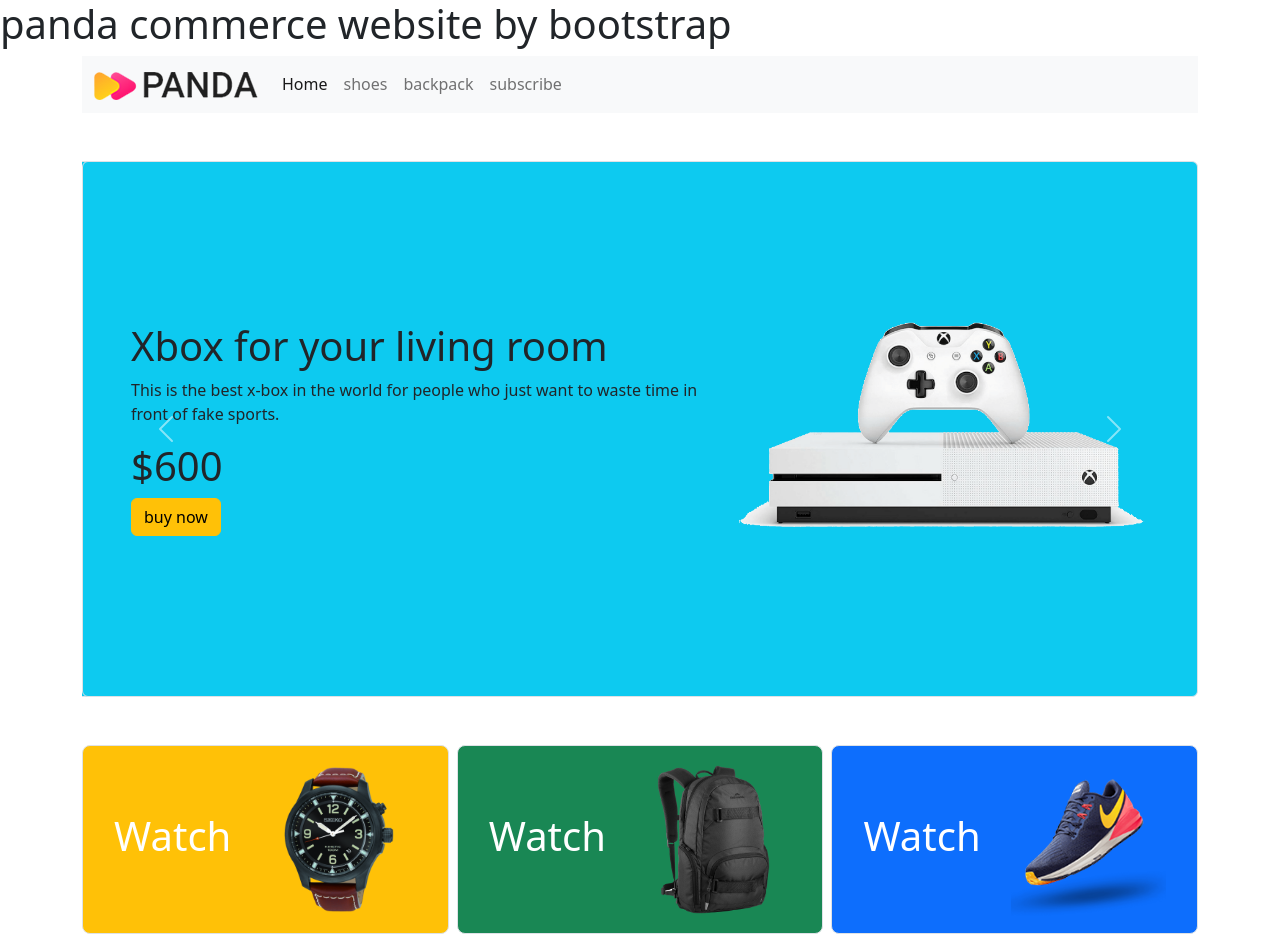
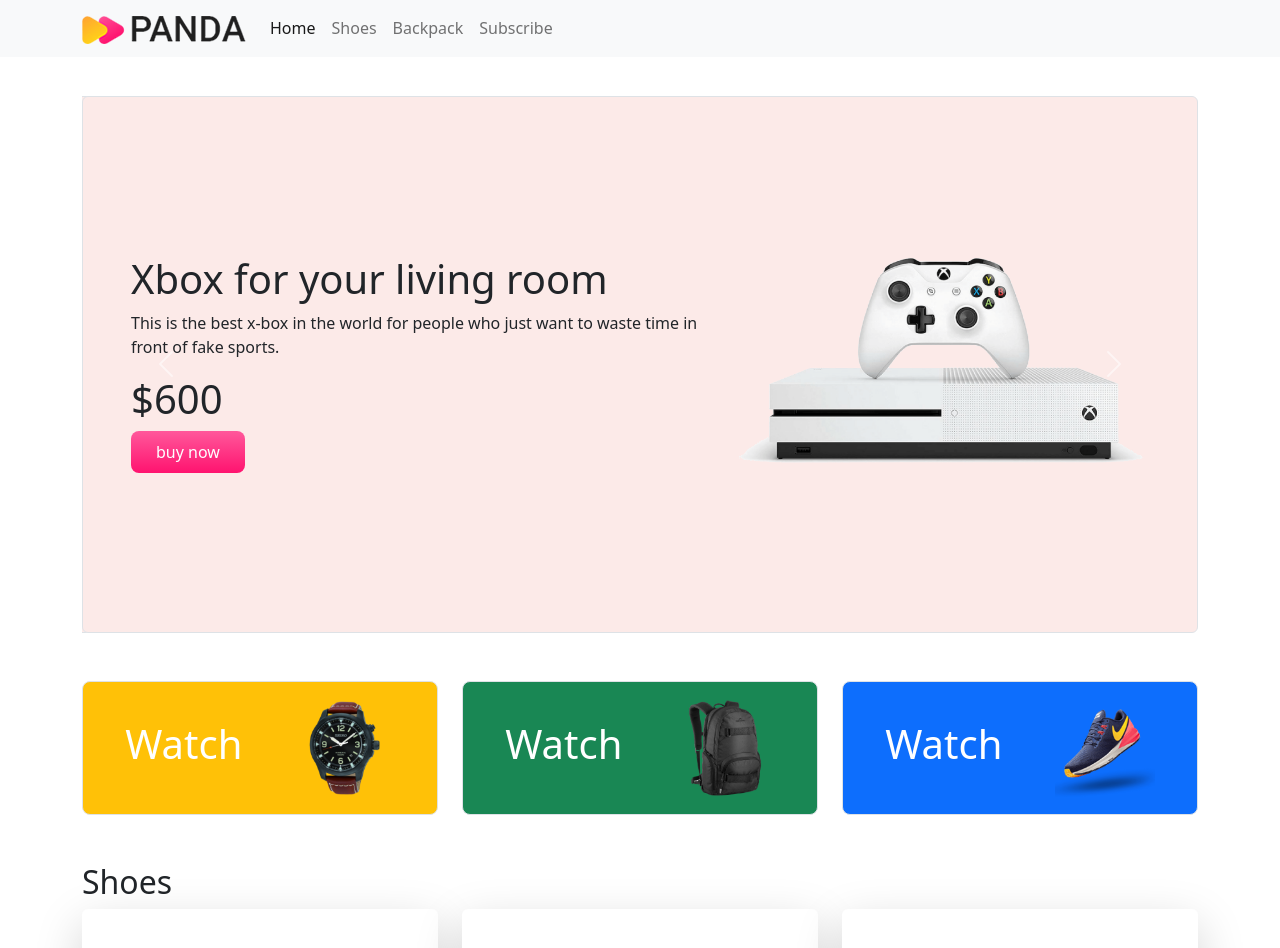
Before and after one commit to farhadpasha/panda-commerce-website-by-bootstrap, a plain HTML site: page index.html in a window 1280 px wide. Shown: the top 948 px of the page. Drawn offline with nearby package versions, Linux system fonts and the light colour scheme.

Commit message:
add custom css

```diff
--- /dev/null
+++ b/css/styles.css
@@ -0,0 +1,16 @@
+.panda-bg-info {
+    background-color: #fceae8;
+}
+
+.categories img {
+    width: 100px;
+}
+
+.panda-btn-buy-now {
+    background-image: linear-gradient(to bottom, #FF589B 0%, #FF136F 100%);
+    color: #fff;
+    border: none;
+    border-radius: 8px;
+    padding: 9px 25px;
+    cursor: pointer;
+}
--- a/index.html
+++ b/index.html
@@ -7,13 +7,16 @@
     <title>make panda commerce by bootstrap</title>
     <link href="https://cdn.jsdelivr.net/npm/bootstrap@5.2.0/dist/css/bootstrap.min.css" rel="stylesheet"
         integrity="sha384-gH2yIJqKdNHPEq0n4Mqa/HGKIhSkIHeL5AyhkYV8i59U5AR6csBvApHHNl/vI1Bx" crossorigin="anonymous">
+    <!-- custom css  -->
+    <link rel="stylesheet" href="css/styles.css">
+
 </head>
 
 <body>
     <h1>panda commerce website by bootstrap</h1>
     <header class="container">
         <!-- navbar start -->
-        <nav class="navbar navbar-expand-lg bg-light">
+        <nav class="navbar navbar-expand-lg fixed-top bg-light">
             <div class="container">
                 <a class="navbar-brand" href="#"> <img src="images/logo.png" alt="">
                 </a>
@@ -28,13 +31,13 @@
                             <a class="nav-link active" aria-current="page" href="#">Home</a>
                         </li>
                         <li class="nav-item">
-                            <a class="nav-link" href="#">shoes</a>
+                            <a class="nav-link" href="#shoes">Shoes</a>
                         </li>
                         <li class="nav-item">
-                            <a class="nav-link" href="#">backpack</a>
+                            <a class="nav-link" href="#backpack">Backpack</a>
                         </li>
                         <li class="nav-item">
-                            <a class="nav-link" href="#">subscribe</a>
+                            <a class="nav-link" href="#subscribe">Subscribe</a>
                         </li>
                     </ul>
 
@@ -47,7 +50,7 @@
         <section class="mt-5">
             <div id="carouselExampleControls" class="carousel slide" data-bs-ride="carousel">
                 <div class="carousel-inner">
-                    <div class="carousel-item active bg-info border rounded p-5">
+                    <div class="carousel-item active panda-bg-info border rounded p-5">
                         <div class="row">
                             <div class="col-lg-7 d-flex align-items-center">
                                 <div class="">
@@ -55,7 +58,7 @@
                                     <p>This is the best headphone in the world for people who just want to waste time in
                                         front of funky world.</p>
                                     <h1>$420</h1>
-                                    <div class="btn btn-warning">buy now</div>
+                                    <div class="btn panda-btn-buy-now">buy now</div>
                                 </div>
                             </div>
                             <div class="col-lg-5">
@@ -63,7 +66,7 @@
                             </div>
                         </div>
                     </div>
-                    <div class="carousel-item active bg-info border rounded p-5">
+                    <div class="carousel-item active panda-bg-info border rounded p-5">
                         <div class="row">
                             <div class="col-lg-7 d-flex align-items-center">
                                 <div class="">
@@ -71,7 +74,7 @@
                                     <p>This is the best tv in the world for people who just want to waste time in front
                                         of tv.</p>
                                     <h1>$1200</h1>
-                                    <div class="btn btn-warning">buy now</div>
+                                    <div class="btn panda-btn-buy-now">buy now</div>
                                 </div>
                             </div>
                             <div class="col-lg-5">
@@ -79,7 +82,7 @@
                             </div>
                         </div>
                     </div>
-                    <div class="carousel-item active bg-info border rounded p-5">
+                    <div class="carousel-item active panda-bg-info border rounded p-5">
                         <div class="row">
                             <div class="col-lg-7 d-flex align-items-center">
                                 <div class="">
@@ -87,7 +90,7 @@
                                     <p>This is the best x-box in the world for people who just want to waste time in
                                         front of fake sports.</p>
                                     <h1>$600</h1>
-                                    <div class="btn btn-warning">buy now</div>
+                                    <div class="btn panda-btn-buy-now">buy now</div>
                                 </div>
                             </div>
                             <div class="col-lg-5">
@@ -115,7 +118,7 @@
         <!-- categories start -->
         <section>
             <div class="container text-center my-5">
-                <div class="row g-2">
+                <div class="row g-4 categories">
 
 
                     <div class="col-lg-4 col-md-6 col-sm-12">
@@ -141,7 +144,7 @@
         </section>
         <!-- categories end -->
         <!-- shoes card start -->
-        <section class="container my-5">
+        <section class="container my-5" id="shoes">
             <h2>Shoes</h2>
             <div class="row row-cols-1 row-cols-md-2 row-cols-lg-3 g-4">
                 <div class="col">
@@ -154,7 +157,7 @@
                                 to additional.</p>
                         </div>
                         <div class="m-3">
-                            <div class="btn btn-warning">Buy Now</div>
+                            <div class="btn panda-btn-buy-now">Buy Now</div>
                         </div>
                     </div>
                 </div>
@@ -168,7 +171,7 @@
                                 content.</p>
                         </div>
                         <div class="m-3">
-                            <div class="btn btn-warning">Buy Now</div>
+                            <div class="btn panda-btn-buy-now">Buy Now</div>
                         </div>
                     </div>
                 </div>
@@ -182,7 +185,7 @@
                                 additional.</p>
                         </div>
                         <div class="m-3">
-                            <div class="btn btn-warning">Buy Now</div>
+                            <div class="btn panda-btn-buy-now">Buy Now</div>
                         </div>
                     </div>
                 </div>
@@ -191,7 +194,7 @@
         </section>
         <!-- shoes card end -->
         <!-- backpack section start -->
-        <section class="container my-5">
+        <section class="container my-5" id="backpack">
             <h2>Backpack</h2>
             <div class="row row-cols-1 row-cols-md-2 row-cols-lg-3 g-4">
                 <div class="col">
@@ -205,7 +208,7 @@
                                 additional content. This content is a little bit longer.</p>
                         </div>
                         <div class="m-3">
-                            <div class="btn btn-warning">Buy Now</div>
+                            <div class="btn panda-btn-buy-now">Buy Now</div>
                         </div>
                     </div>
                 </div>
@@ -220,7 +223,7 @@
                                 content.</p>
                         </div>
                         <div class="m-3">
-                            <div class="btn btn-warning">Buy Now</div>
+                            <div class="btn panda-btn-buy-now">Buy Now</div>
                         </div>
                     </div>
                 </div>
@@ -235,7 +238,7 @@
                                 additional.</p>
                         </div>
                         <div class="m-3">
-                            <div class="btn btn-warning">Buy Now</div>
+                            <div class="btn panda-btn-buy-now">Buy Now</div>
                         </div>
                     </div>
                 </div>
@@ -244,7 +247,30 @@
         </section>
 
         <!-- backpack section end -->
+
+        <!-- subscribe start -->
+        <section style="height: 300px;"
+            class="container rounded-3 d-flex justify-content-center align-items-center panda-bg-info" id="subscribe">
+            <div>
+                <h2>LET'S STAY IN TOUCH</h2>
+                <p>Get updates on sales, specials and more
+                </p>
+                <form>
+                    <div class="mb-1">
+
+
+                        <input type="email" class="form-control" id="exampleInputEmail1" aria-describedby="emailHelp">
+
+                    </div>
+                    <button type="submit" class="btn panda-btn-buy-now">Submit</button>
+                </form>
+            </div>
+        </section>
+        <!-- subscribe end -->
     </main>
+    <footer class="mt-5 text-center">
+        <p><small>©2023. Panda Commerce. All rights reserved. Sofia, Bulgaria.</small></p>
+    </footer>
 
     <script src="https://cdn.jsdelivr.net/npm/bootstrap@5.2.0/dist/js/bootstrap.bundle.min.js"
         integrity="sha384-A3rJD856KowSb7dwlZdYEkO39Gagi7vIsF0jrRAoQmDKKtQBHUuLZ9AsSv4jD4Xa"
```
